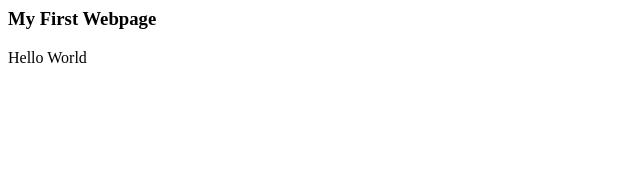
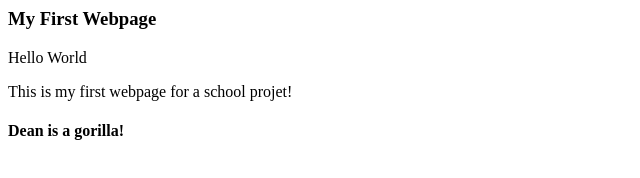
Before and after one commit to MateuszR643/MyFirstRepo, a plain HTML site: page index.html in a window 1280 px wide. Shown: the whole page, without its empty margins (0-640 px from the left). Drawn offline with Linux system fonts and the light colour scheme.

Commit message:
Update index.html

```diff
--- a/index.html
+++ b/index.html
@@ -1,2 +1,4 @@
-<h3> My First Webpage </h3>
-<p> Hello World </p>
+<h3>My First Webpage</h3>
+<p>Hello World</p>
+<p>This is my first webpage for a school projet!</p>
+<h4>Dean is a gorilla!</h4>
```
